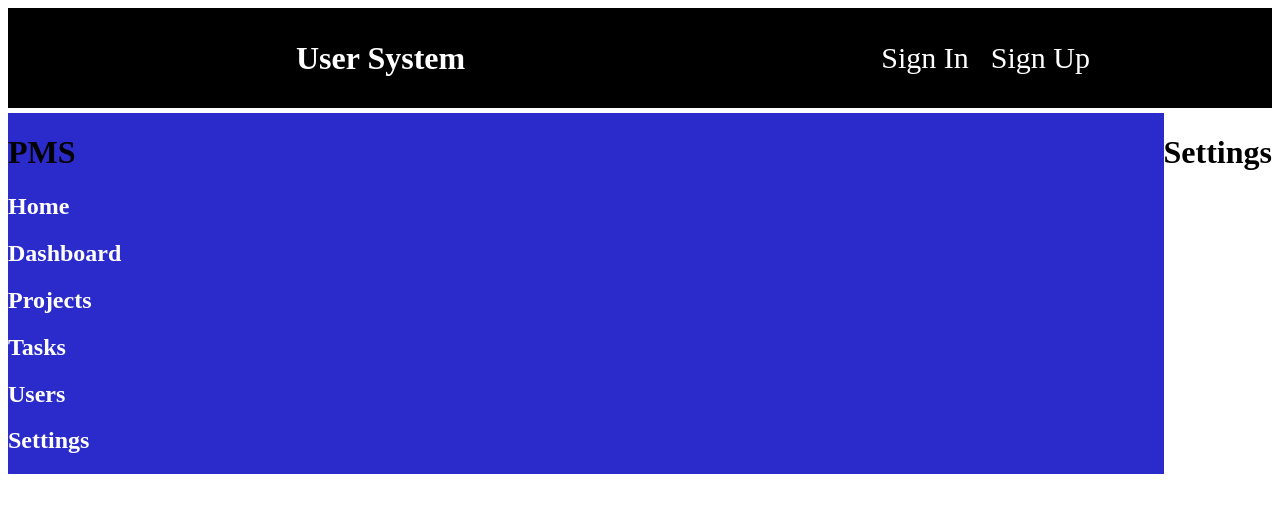
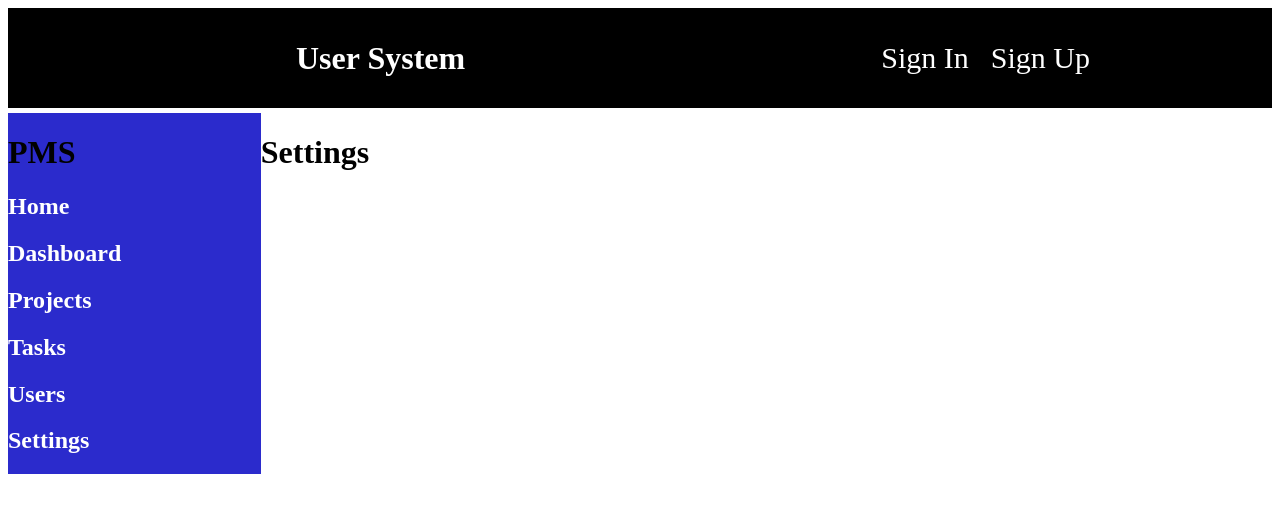
Before and after one commit to NickyGuants/project-management-system, a React (Create React App) app in the folder client/: page /settings in a window 1280 px wide. Shown: the top 512 px of the page. Built offline with nearby package versions, Linux system fonts and the light colour scheme.

Commit message:
link css

```diff
--- a/client/src/pages/settings/Settings.js
+++ b/client/src/pages/settings/Settings.js
@@ -3,7 +3,7 @@ import './settings.css'
 
 const Settings = () => {
     return (
-        <div>
+        <div className="settings">
             <h1>Settings</h1>
         </div>
     )
--- a/client/src/pages/settings/settings.css
+++ b/client/src/pages/settings/settings.css
@@ -0,0 +1,3 @@
+.settings {
+  flex: 4;
+}
```
